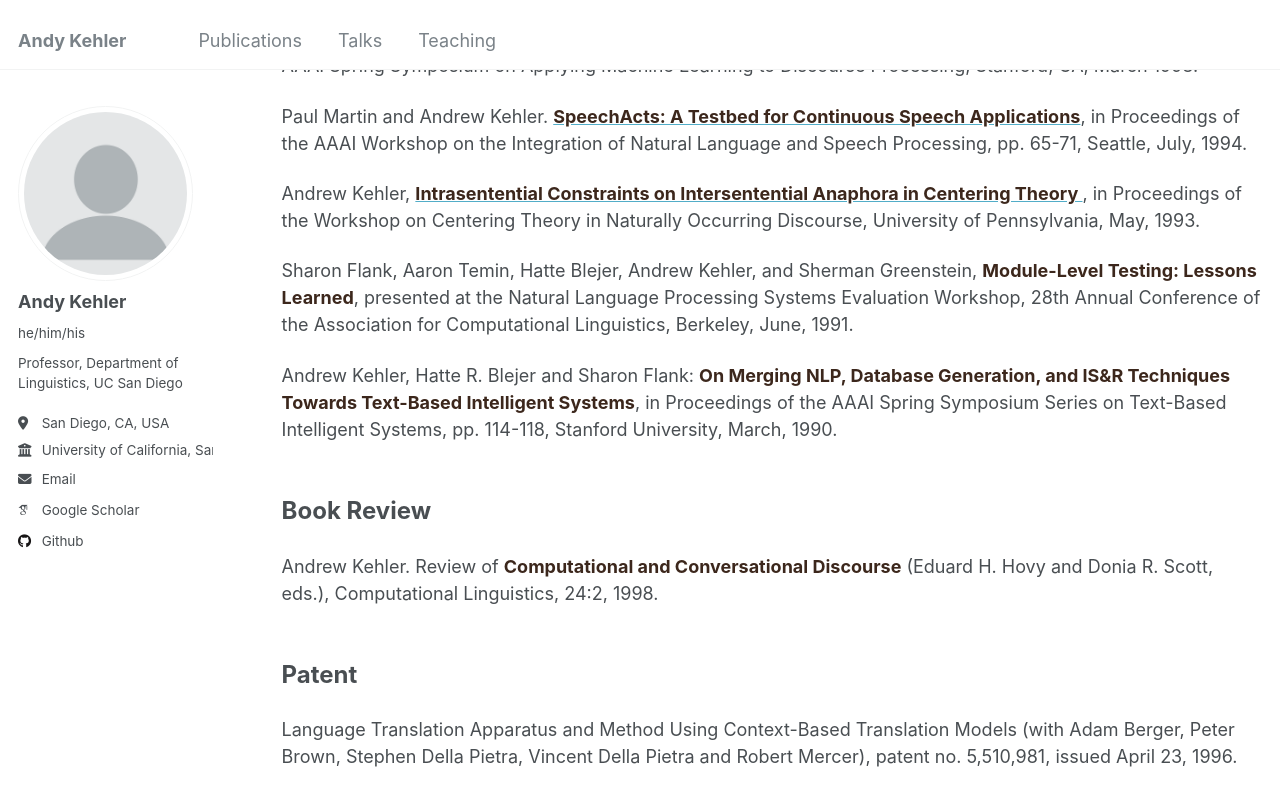
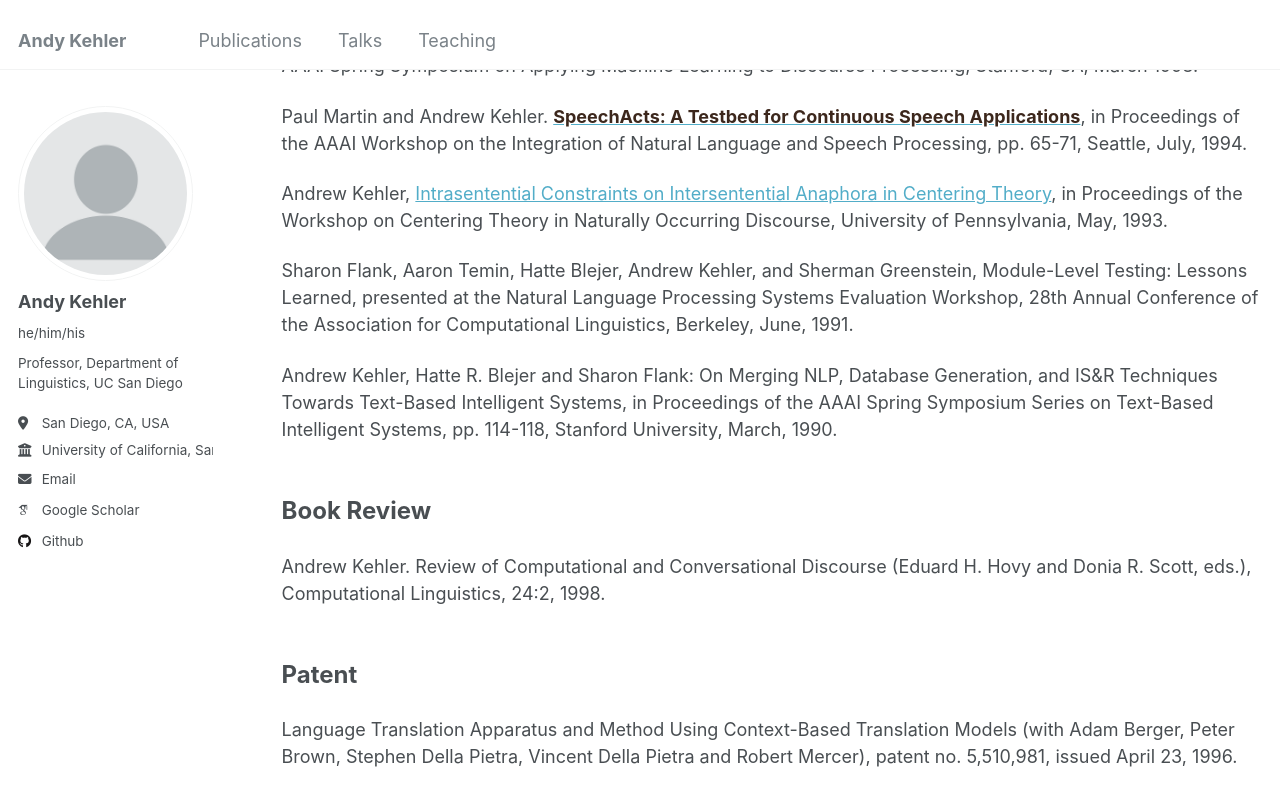
Before and after one commit to akehler/akehler.github.io, a Jekyll site: the page built from _pages/publications.html, in a window 1280 px wide and 900 px high, scrolled down 10089 px. Shown: the top 806 px of the window. Built offline with Jekyll 4.4.1, drawn with Linux system fonts in a browser that asks for light colours; some web fonts are replaced.

Commit message:
Update publications.html

```diff
--- a/_pages/publications.html
+++ b/_pages/publications.html
@@ -774,26 +774,23 @@ Processing, pp. 65-71, Seattle, July, 1994.
 <P>
 
 Andrew Kehler, <a href="Papers/centering.ps.gz">
-<strong><font
-color="#3C271C">Intrasentential Constraints on Intersentential Anaphora in
-Centering Theory </font></strong></a>, in Proceedings of the Workshop on
+Intrasentential Constraints on Intersentential Anaphora in
+Centering Theory</a>, in Proceedings of the Workshop on
 Centering Theory in Naturally Occurring Discourse, University of
 Pennsylvania, May, 1993.
 <P>
 
 
 Sharon Flank, Aaron Temin, Hatte Blejer, Andrew Kehler, and
-Sherman Greenstein, <strong><font
-color="#3C271C">Module-Level Testing: Lessons Learned</font></strong>,
+Sherman Greenstein, Module-Level Testing: Lessons Learned,
 presented at the Natural Language Processing Systems Evaluation
 Workshop, 28th Annual Conference of the Association for Computational
 Linguistics, Berkeley, June, 1991.
 <P>
 
-Andrew Kehler, Hatte R. Blejer and Sharon Flank: <strong><font
-color="#3C271C">On
+Andrew Kehler, Hatte R. Blejer and Sharon Flank: On
 Merging NLP, Database Generation, and IS&R Techniques Towards
-Text-Based Intelligent Systems</font></strong>, in Proceedings of the AAAI Spring
+Text-Based Intelligent Systems, in Proceedings of the AAAI Spring
 Symposium Series on Text-Based Intelligent Systems, pp. 114-118,
 Stanford University, March, 1990.
 <P>
@@ -803,9 +800,8 @@ Stanford University, March, 1990.
 
 <p>
 
-Andrew Kehler.  Review of <strong><font
-color="#3C271C">Computational and Conversational
-Discourse</font></strong></a> (Eduard H. Hovy and Donia R. Scott, eds.),
+Andrew Kehler.  Review of Computational and Conversational
+Discourse</a> (Eduard H. Hovy and Donia R. Scott, eds.),
 Computational Linguistics, 24:2, 1998.
 <p>
 
```
